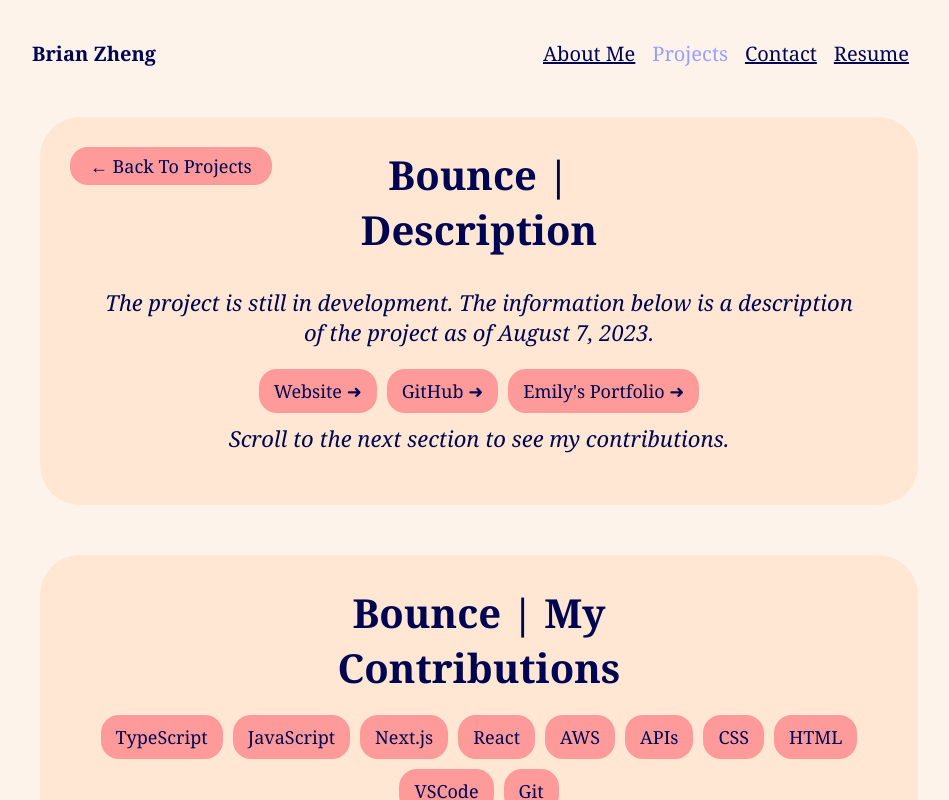
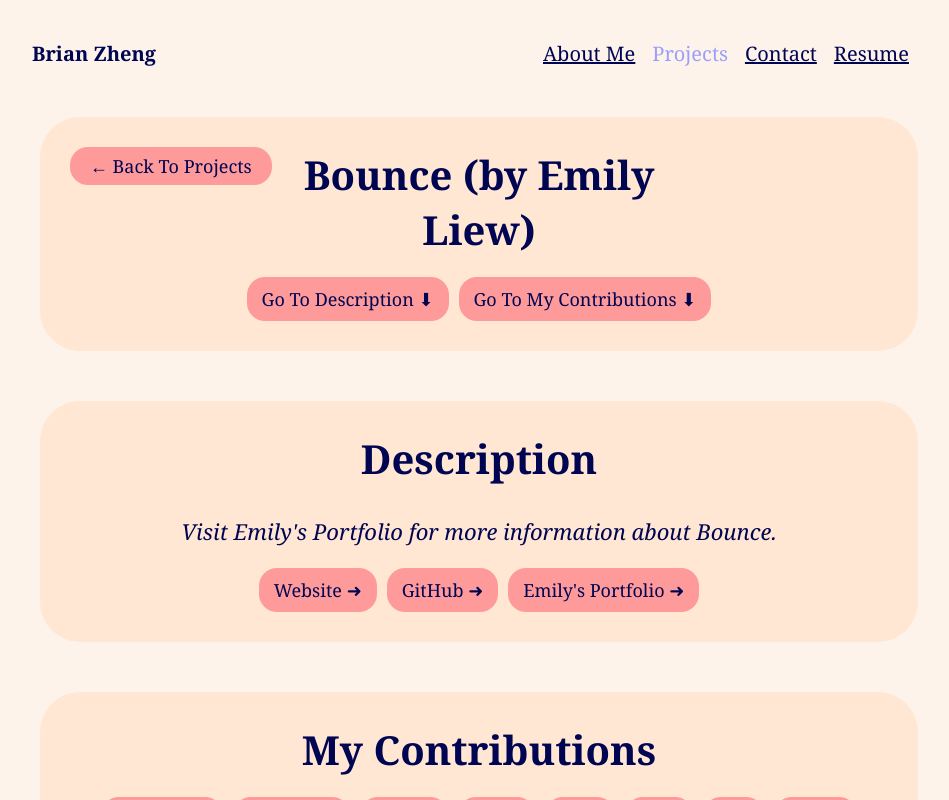
Before and after one commit to brianzheng205/portfolio, a Next.js app: page /projects/bounce in a window 1280 px wide. Shown: the top 800 px of the page, without its empty margins (161-1110 px from the left). Built offline with nearby package versions, Linux system fonts and the light colour scheme.

Commit message:
Finalized descriptions

```diff
--- a/package.json
+++ b/package.json
@@ -15,6 +15,10 @@
     "next": "13.4.12",
     "react": "18.2.0",
     "react-dom": "18.2.0",
+    "react-scroll": "^1.8.9",
     "typescript": "5.1.6"
+  },
+  "devDependencies": {
+    "@types/react-scroll": "^1.8.7"
   }
 }
--- a/src/app/components/projectPageLayout.tsx
+++ b/src/app/components/projectPageLayout.tsx
@@ -1,8 +1,9 @@
 "use client";
 
-import Link from "next/link";
+import NextLink from "next/link";
 import Image from "next/image";
 import { useState, useEffect, useRef, RefObject } from "react";
+import { Link as ScrollLink } from "react-scroll";
 
 import ImageTextRow, { imageWidth, imageHeight } from "./imageTextRow";
 import { ProjectInfo } from "../types";
@@ -43,13 +44,24 @@ export default function ProjectPageLayout({
   }, []);
 
   return (
-    <div className={utilStyles.column} id="description">
+    <div className={utilStyles.column}>
+      <div className={styles.projectGroup}>
+        <NextLink className={styles.backButton} href="/projects">
+          ← Back To Projects
+        </NextLink>
+        <div className={styles.heading}>{title}</div>
+        <div className={styles.buttonsRow}>
+          <ScrollLink className={styles.button} to="description">
+            Go To Description ⬇
+          </ScrollLink>
+          <ScrollLink className={styles.button} to="contributions">
+            Go To My Contributions ⬇
+          </ScrollLink>
+        </div>
+      </div>
       {/** Description */}
-      <div className={styles.projectGroup}>
-        <Link className={styles.backButton} href="/projects">
-          ← Back To Projects
-        </Link>
-        <div className={styles.heading}>{title} | Description</div>
+      <div className={styles.projectGroup} id="description">
+        <div className={styles.heading}>Description</div>
         <p className={utilStyles.intro}>{disclaimer}</p>
 
         <div className={styles.buttonsRow}>
@@ -65,10 +77,6 @@ export default function ProjectPageLayout({
             </a>
           ))}
         </div>
-
-        <p className={utilStyles.intro}>
-          Scroll to the next section to see my contributions.
-        </p>
 
         {description.map((section) => {
           numImagesRendered++;
@@ -88,7 +96,7 @@ export default function ProjectPageLayout({
         ref={contributionsRef}
         id="contributions"
       >
-        <div className={styles.heading}>{title} | My Contributions</div>
+        <div className={styles.heading}>My Contributions</div>
 
         <div className={styles.skillsRow}>
           {skills.map((skill) => (
--- a/src/app/data/bounce.ts
+++ b/src/app/data/bounce.ts
@@ -4,14 +4,13 @@ import { ProjectInfo } from "../types";
 export const bounceLinks = {
   Website: "https://main.d2ngor7ea7fphp.amplifyapp.com/",
   GitHub: "https://github.com/emilyy-liew/bounce/tree/main",
-  "Emily's Portfolio": "",
+  "Emily's Portfolio": "https://emily-liew-portfolio.vercel.app/",
 };
 
 const projectInfo: ProjectInfo = {
-  title: "Bounce",
+  title: "Bounce (by Emily Liew)",
   disclaimer: `
-    The project is still in development.
-    The information below is a description of the project as of August 7, 2023.
+    Visit Emily's Portfolio for more information about Bounce.
   `,
   links: bounceLinks,
   description: [],
--- a/src/app/data/featuredProjects.ts
+++ b/src/app/data/featuredProjects.ts
@@ -27,7 +27,7 @@ export const feauturedProjects: ImageTextRowInfo[] = [
   },
   {
     imageSrc: "/bounce/recipes.png",
-    title: "Bounce (Led by Emily Liew)",
+    title: "Bounce (by Emily Liew)",
     metadata: "June 2023 — Present",
     body: `
       Bounce is a full-stack web app, powered by React, TypeScript, and AWS, offering users
--- a/src/app/styles/projects.module.css
+++ b/src/app/styles/projects.module.css
@@ -82,6 +82,7 @@
   text-align: center;
   border-radius: 1em;
   text-decoration: none;
+  cursor: pointer;
 }
 
 .downloadButton {
```
Also changed, not shown: 1 other file (tests, documents, lock files or other folders).
